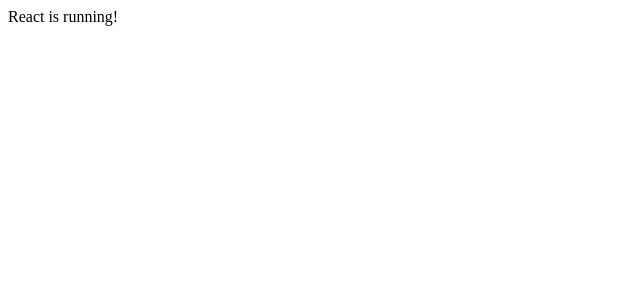
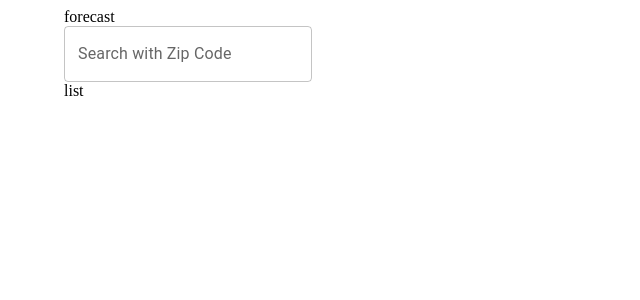
Before and after one commit to MaxineSS/Weather-Forecasts, a React app: page / in a window 1280 px wide. Shown: the top 300 px of the page, without its empty margins (0-640 px from the left). Built offline with nearby package versions, Linux system fonts and the light colour scheme; the HTML template or start-up script is replaced by a standard one.

Commit message:
Set skeleton

```diff
--- a/src/App.jsx
+++ b/src/App.jsx
@@ -1,9 +1,35 @@
 import React from 'react';
+import { atom, RecoilRoot } from 'recoil';
+import { useQuery } from 'react-query';
+import Container from '@mui/material/Container';
+import Grid from '@mui/material/Grid';
+import Search from './Search.jsx'
+import List from './List.jsx'
+
+
+const id = atom({
+  key: `items${id}`,
+  default: []
+})
 
 export default function App() {
   return (
-    <div>
-      React is running!
-    </div>
+    <RecoilRoot>
+      <Container>
+        <Grid container direction="column" justifyContent="center">
+          <Grid item xs={12}>
+            <div>
+            forecast
+            </div>
+          </Grid>
+          <Grid item xs={12}>
+            <Search />
+          </Grid>
+          <Grid item xs={12}>
+            <List />
+          </Grid>
+        </Grid>
+      </Container>
+    </RecoilRoot>
   )
 }
--- /dev/null
+++ b/src/List.jsx
@@ -0,0 +1,9 @@
+import React from 'react';
+
+export default function List() {
+  return (
+    <div>
+      list
+    </div>
+  )
+}
--- /dev/null
+++ b/src/Search.jsx
@@ -0,0 +1,22 @@
+import React, { useState } from 'react';
+import TextField from '@mui/material/TextField';
+
+// TODO: Create a component with a text box that accepts a zip code
+
+export default function Search() {
+  const [zipcode, setZipcode] = useState('');
+
+  const handleInputChange = (e) => {
+    setZipcode(e.target.value);
+  }
+
+  return (
+    <>
+      <TextField
+        label="Search with Zip Code"
+        variant="outlined"
+        onChange={handleInputChange}
+      />
+    </>
+  )
+}
```
Also changed, not shown: package.json (+6 -1 lines), 1 other file (tests, documents, lock files or other folders).
